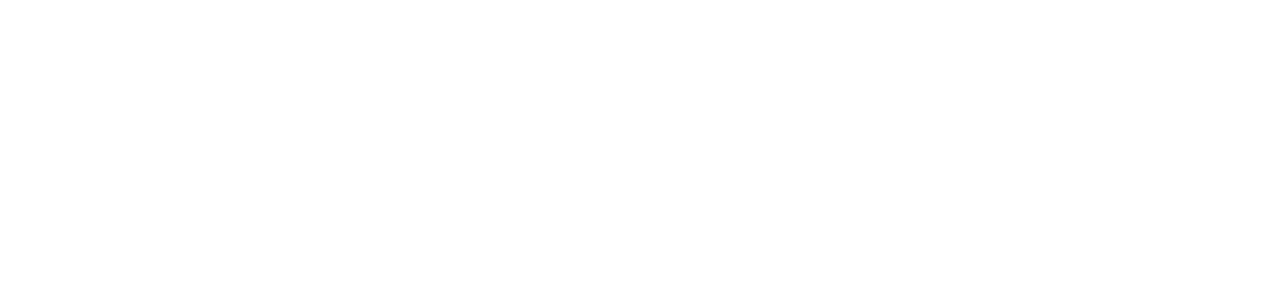
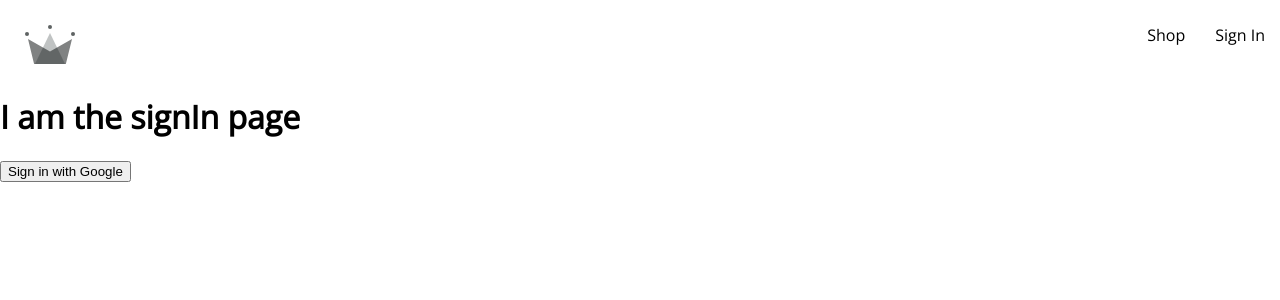
Before and after one commit to vijeth11/UdemyReactJsZMT, a React (Create React App) app in the folder crown-clothing/: page /sign-in in a window 1280 px wide. Before the commit this address had no page. Shown: the top 300 px of the page. Built offline with nearby package versions, Linux system fonts and the light colour scheme.

Commit message:
added firebase helper for auth

```diff
--- a/crown-clothing/package.json
+++ b/crown-clothing/package.json
@@ -6,6 +6,7 @@
     "@testing-library/jest-dom": "^5.16.5",
     "@testing-library/react": "^13.4.0",
     "@testing-library/user-event": "^13.5.0",
+    "firebase": "^9.14.0",
     "react": "^18.2.0",
     "react-dom": "^18.2.0",
     "react-router-dom": "^6.3.0",
--- a/crown-clothing/src/App.js
+++ b/crown-clothing/src/App.js
@@ -3,6 +3,7 @@
 import Home from './routes/home/home.component';
 import Navigation from './routes/navigation/navigation.component';
 import Shop from './routes/shop/shop.component';
+import SignIn from './routes/signIn/sign-in.component';
 
 class App extends Component{
   render() {
@@ -11,6 +12,7 @@
         <Route path = '/' element={<Navigation/>}>
           <Route index element={<Home/>}/>
           <Route path='shop' element={<Shop/>}/>
+          <Route path='sign-in' element={<SignIn/>}/>
         </Route>
       </Routes>
     );
--- a/crown-clothing/src/routes/navigation/navigation.component.jsx
+++ b/crown-clothing/src/routes/navigation/navigation.component.jsx
@@ -13,6 +13,7 @@
             </Link>
             <div className="nav-links-container">
                 <Link className="nav-link" to='/shop'>Shop</Link>
+                <Link className="nav-link" to='/sign-in'>Sign In</Link>
             </div>
           </div>
           <Outlet/>
--- /dev/null
+++ b/crown-clothing/src/routes/signIn/sign-in.component.jsx
@@ -0,0 +1,20 @@
+import { Component } from "react";
+import {signInWithGooglePopup} from '../../utils/firebase/firebase.utils.js';
+
+class SignIn extends Component{
+
+    async logGoogleUser(){
+        const response = await signInWithGooglePopup();
+        console.log(response);
+    }
+
+    render(){
+        return(
+            <div>
+            <h1>I am the signIn page</h1>
+            <button onClick={this.logGoogleUser}>Sign in with Google</button>
+            </div>);
+    }
+}
+
+export default SignIn;
--- /dev/null
+++ b/crown-clothing/src/utils/firebase/firebase.utils.js
@@ -0,0 +1,22 @@
+import {initializeApp} from 'firebase/app';
+import {getAuth,signInWithRedirect,signInWithPopup,GoogleAuthProvider}from 'firebase/auth';
+
+const firebaseConfig = {
+  apiKey: "AIzaSyACkG1b23H80sULpz_1rnTkCjCsFkwl8Q0",
+  authDomain: "crown-clothing-react-db-31ee6.firebaseapp.com",
+  projectId: "crown-clothing-react-db-31ee6",
+  storageBucket: "crown-clothing-react-db-31ee6.appspot.com",
+  messagingSenderId: "517161192996",
+  appId: "1:517161192996:web:8048b910063a1987f2d2b1"
+};
+
+// Initialize Firebase
+const firebaseApp = initializeApp(firebaseConfig);
+
+const provider = new GoogleAuthProvider();
+provider.setCustomParameters({
+    prompt:"select_account"
+});
+
+export const auth = getAuth();
+export const signInWithGooglePopup = () => signInWithPopup(auth, provider);
```
Also changed, not shown: 1 other file (tests, documents, lock files or other folders).
